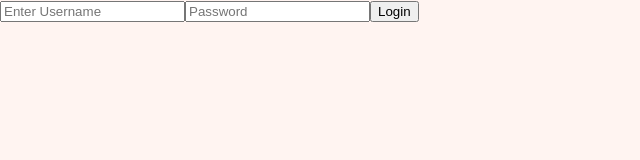
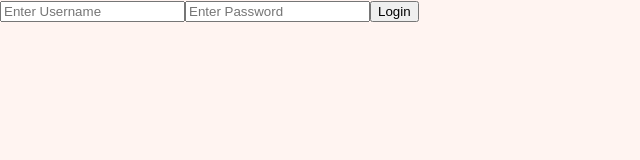
Before and after one commit to Ajy74/quizzers_web, a React (Create React App) app: page /admin in a window 1280 px wide. Shown: the top 160 px of the page, without its empty margins (0-640 px from the left). Built offline with nearby package versions, Linux system fonts and the light colour scheme.

Commit message:
testing changes

```diff
--- a/src/components/admin/LoginForm.jsx
+++ b/src/components/admin/LoginForm.jsx
@@ -37,10 +37,10 @@ const LoginForm = () => {
         placeholder="Enter Username"
       />
       <input
-        type=" Enter Password"
+        type="password"
         value={password}
         onChange={(e) => setPassword(e.target.value)}
-        placeholder="Password"
+        placeholder="Enter Password"
       />
       <button type="submit">Login</button>
     </form>
```
